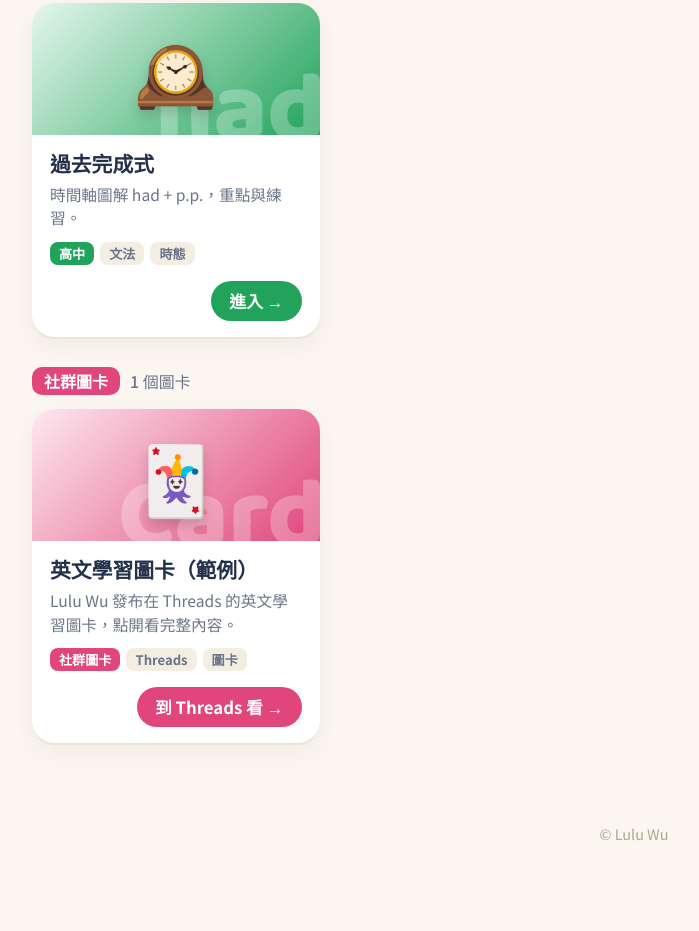
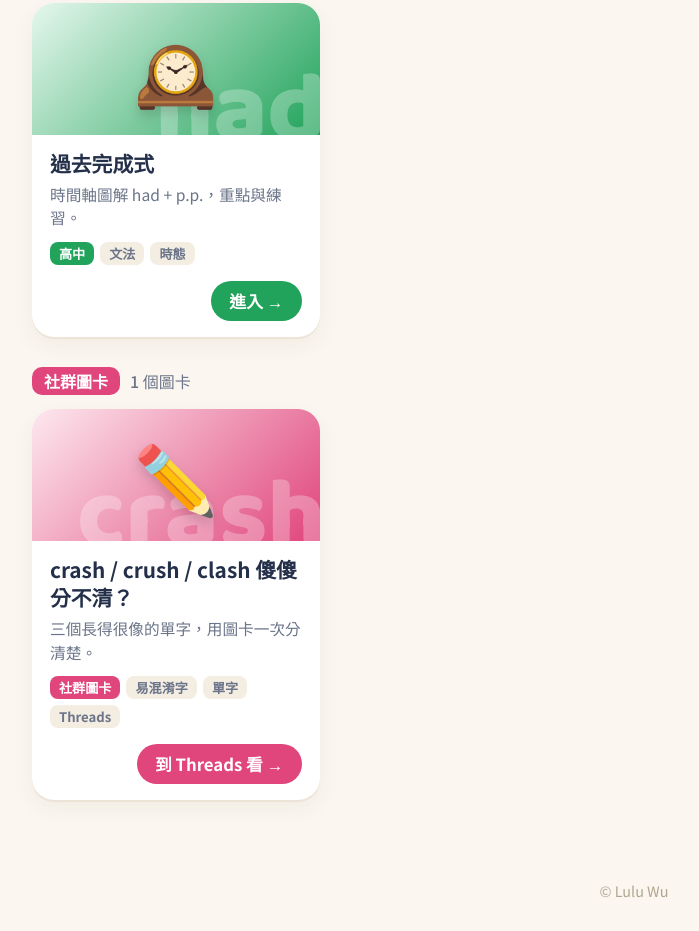
Before and after one commit to oohya330-glitch/english-classroom, a plain HTML site: page index.html in a window 1280 px wide. Shown: the part 1240-2171 px from the top of the page, without its empty margins (6-705 px from the left). Before the commit the page ends 2114 px from the top, so only its background shows below. Drawn offline with Linux system fonts and the light colour scheme.

Commit message:
Update index.html

```diff
--- a/index.html
+++ b/index.html
@@ -99,8 +99,8 @@ const PAGES = [
   /* 社群圖卡範例：
   { level:'c', title:'學測詞彙題 106', desc:'106 學測詞彙題圖卡，每題附選項中文與實用片語。', tags:['學測','詞彙題','106'], icon:'🃏', big:'106', site:'Threads', url:'https://www.threads.net/…' },
   */
-  { level:'c', title:'英文學習圖卡（範例）', desc:'Lulu Wu 發布在 Threads 的英文學習圖卡，點開看完整內容。',
-    tags:['Threads','圖卡'], icon:'🃏', big:'Card', site:'Threads', url:'https://www.threads.com/share/_q_NXotBu/' },
+  { level:'c', title:'crash / crush / clash 傻傻分不清？', desc:'三個長得很像的單字，用圖卡一次分清楚。',
+    tags:['易混淆字','單字','Threads'], icon:'✏️', big:'crash', site:'Threads', url:'https://www.threads.com/@oohya330/post/DfzkW7wH4sA' },
 
   { level:'e', title:'B6 U4 Where Were You?', desc:'地點單字 × 介系詞 in / on / at：圖解、比較、Yes/No 與 Where 問句看圖回答。',
     tags:['Come to Live','介系詞','地點'], icon:'🏖️', big:'U4', url:'https://claude.ai/artifact/9hfbB1HexatL4ZZrAp4TyY' },
```
